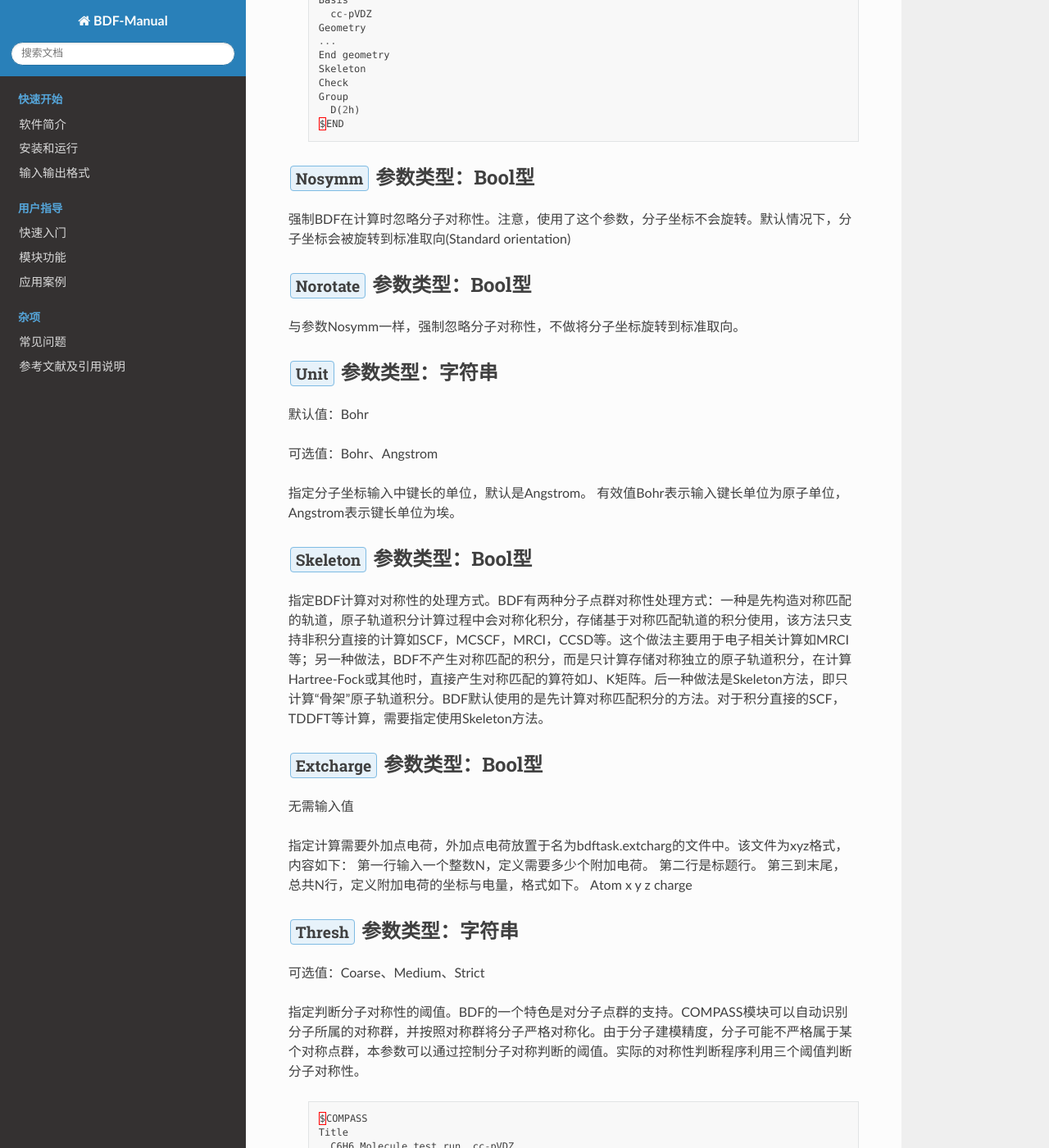
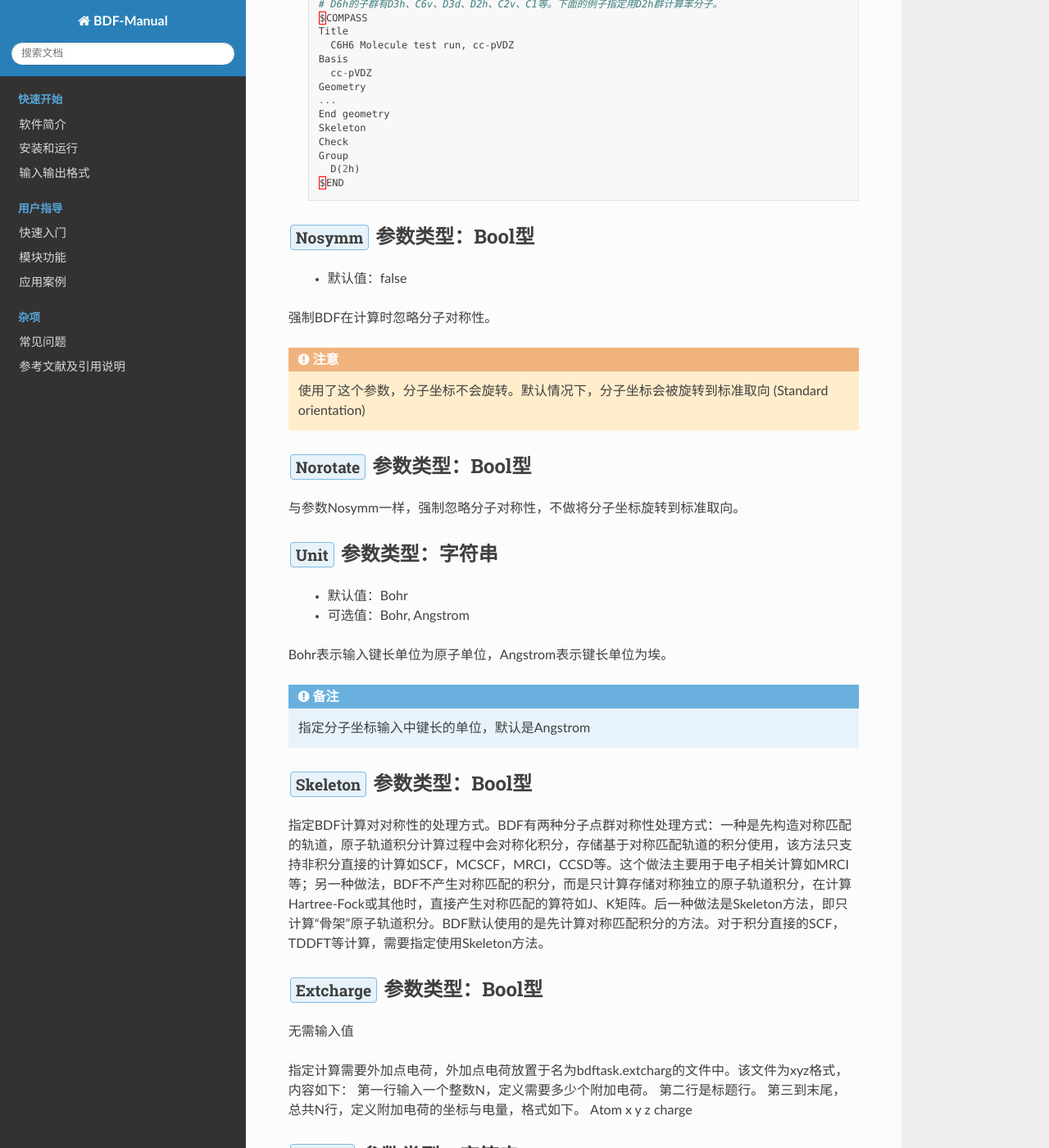
Before and after one commit to BDF-manual-maintenance/BDF-Manual, a Sphinx documentation site: the page built from source/module/compass.rst, in a window 1280 px wide and 1400 px high, scrolled down 2213 px. Shown: the whole window at 82% size. Built offline with Sphinx 7.4.7 and the Read the Docs theme 2.0.0, drawn with Linux system fonts in a browser that asks for light colours; pages that are not in the unit, such as notebooks, are missing from menus; some of the changed text lies outside the part shown.

Commit message:
upgrade compass.rst

```diff
--- a/source/module/compass.rst
+++ b/source/module/compass.rst
@@ -113,7 +118,13 @@ Compass模块主要完成计算任务的初始化工作，包括读入用户定
 
 :guilabel:`Nosymm` 参数类型：Bool型
 ----------------------------------------------
-强制BDF在计算时忽略分子对称性。注意，使用了这个参数，分子坐标不会旋转。默认情况下，分子坐标会被旋转到标准取向(Standard orientation)
+ * 默认值：false
+
+强制BDF在计算时忽略分子对称性。
+
+.. attention::
+
+    使用了这个参数，分子坐标不会旋转。默认情况下，分子坐标会被旋转到标准取向 (Standard orientation)
 
 :guilabel:`Norotate` 参数类型：Bool型
 ------------------------------------------------
@@ -121,11 +132,16 @@ Compass模块主要完成计算任务的初始化工作，包括读入用户定
 
 :guilabel:`Unit` 参数类型：字符串
 ---------------------------------------------------
-默认值：Bohr
 
-可选值：Bohr、Angstrom
+ * 默认值：Bohr
+ * 可选值：Bohr, Angstrom
 
-指定分子坐标输入中键长的单位，默认是Angstrom。 有效值Bohr表示输入键长单位为原子单位，Angstrom表示键长单位为埃。
+Bohr表示输入键长单位为原子单位，Angstrom表示键长单位为埃。
+
+.. note::
+
+    指定分子坐标输入中键长的单位，默认是Angstrom
+
 
 :guilabel:`Skeleton` 参数类型：Bool型
 ---------------------------------------------------
@@ -143,7 +159,8 @@ Atom x y z charge
 
 :guilabel:`Thresh` 参数类型：字符串
 ------------------------------------------------------
-可选值：Coarse、Medium、Strict
+ * 默认值：Medium
+ * 可选值：Coarse, Medium, Strict
 
 指定判断分子对称性的阈值。BDF的一个特色是对分子点群的支持。COMPASS模块可以自动识别分子所属的对称群，并按照对称群将分子严格对称化。由于分子建模精度，分子可能不严格属于某个对称点群，本参数可以通过控制分子对称判断的阈值。实际的对称性判断程序利用三个阈值判断分子对称性。
 
```
Also changed, not shown: other parts of source/module/compass.rst (+6 -1 lines), 1 other file.
